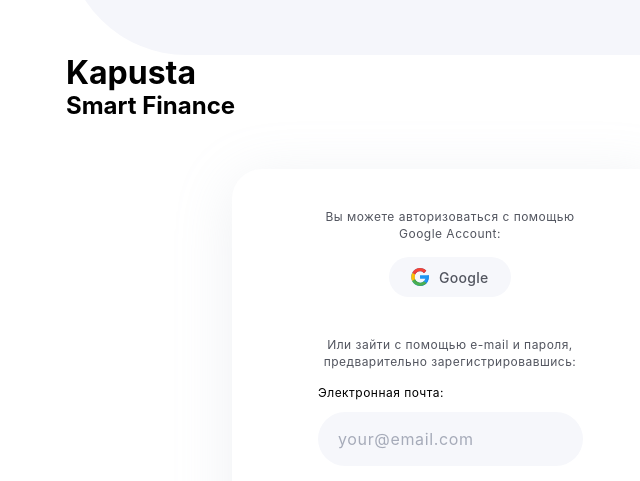
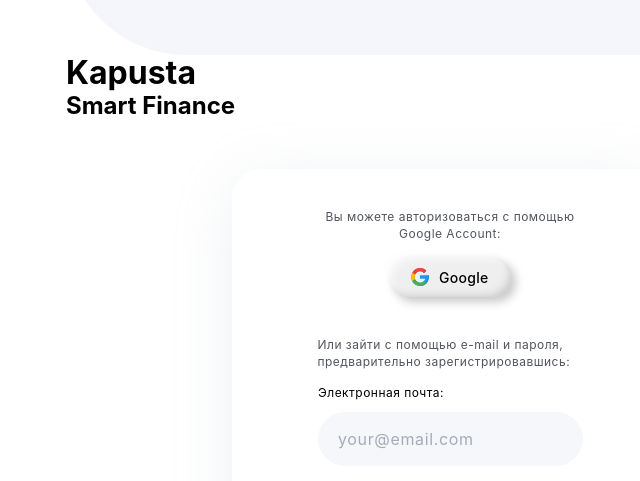
Before and after one commit to dzhafarovm/money-tracker, a React (Create React App) app: page / in a window 1280 px wide. Shown: the part 471-952 px from the top of the page, without its empty margins (24-664 px from the left). Built offline with nearby package versions, Linux system fonts and the light colour scheme.

Commit message:
update AuthForm style

```diff
--- a/src/components/AuthForm/AuthForm.jsx
+++ b/src/components/AuthForm/AuthForm.jsx
@@ -8,7 +8,6 @@
 import sprite from 'components/images/sprite.svg';
 
 const FormSchema = Yup.object().shape({
-
   email: Yup.string().email().required('Это обязательное поле'),
   password: Yup.string()
     .required('Это обязательное поле')
@@ -19,23 +18,31 @@
   email: '',
   password: '',
 };
-console.log(ErrorMessage);
 
 const AuthForm = () => {
   const dispatch = useDispatch();
 
-  // const handleReset = {
+  const formSubmit = ({ email, password }) => {
+    if (email.trim() === '' || password.trim() === '') {
+      return;
+    }
 
-  // }
+    dispatch(authOperations.logIn({ email, password }));
+  };
+
+  const butRegClick = ({ email, password }) => {
+    if (email.trim() === '' || password.trim() === '') {
+      return;
+    }
+
+    dispatch(authOperations.register({ email, password }));
+  };
 
   return (
     <Formik
       initialValues={initialValues}
       validationSchema={FormSchema}
-      onSubmit={({ email, password }) => {
-        dispatch(authOperations.logIn({ email, password }));
-        // onReset = { handleReset }
-      }}
+      onSubmit={formSubmit}
     >
       {formik => {
         const { validateForm, values, handleChange, isValid } = formik;
@@ -43,23 +50,28 @@
         return (
           <div className={style.container}>
             <h4 className={style.auth}>
-              {' '}
               Вы можете авторизоваться с помощью <br /> Google Account:
             </h4>
+
             <button className={style.googleAuthButton}>
               <svg className={style.googleIcon} width="18" height="18">
                 <use href={`${sprite}#google`}></use>
               </svg>
               <span className={style.googletext}>Google</span>
             </button>
-            <h4 className={style.auth}>
-              {' '}
+
+            <h4 className={`${style.auth} ${style.authTittle}`}>
               Или зайти с помощью e-mail и пароля, <br />
               предварительно зарегистрировавшись:
             </h4>
+
             <Form>
               <div className={style.formRow}>
-                <label className={style.formRowTitle}> <span className={style.asterisk}>{!isValid &&'*'}</span>Электронная почта:</label>
+                <label className={style.formRowTitle}>
+                  <span className={style.asterisk}>{!isValid && '*'}</span>
+                  Электронная почта:
+                </label>
+
                 <Field
                   value={values.email}
                   type="text"
@@ -78,7 +90,11 @@
               </div>
 
               <div className={style.formRow}>
-                <label className={style.formRowTitle}><span className={style.asterisk}>{!isValid &&'*'}</span>Пароль:</label>
+                <label className={style.formRowTitle}>
+                  <span className={style.asterisk}>{!isValid && '*'}</span>
+                  Пароль:
+                </label>
+
                 <Field
                   value={values.password}
                   type="password"
@@ -95,6 +111,7 @@
                   className={style.error}
                 />
               </div>
+
               <div className={style.authButtons}>
                 <button type="submit" className={style.btn}>
                   ВOЙТИ
@@ -105,7 +122,7 @@
                   className={style.btn}
                   onClick={() =>
                     validateForm().then(() => {
-                      dispatch(authOperations.register(values));
+                      butRegClick(values);
                     })
                   }
                 >
--- a/src/components/AuthForm/AuthForm.module.css
+++ b/src/components/AuthForm/AuthForm.module.css
@@ -25,6 +25,10 @@
     margin: auto;
   }
 
+  .authTittle {
+    text-align: left;
+  }
+
   .googleAuthButton {
     font-weight: 500;
     font-size: 14px;
@@ -36,12 +40,19 @@
     width: 122px;
     height: 40px;
     border-radius: 26px;
-    /* display: block; */
-    /* padding: 0; */
     margin: auto;
     margin-top: 24px;
     padding: 0px;
     background-color: #f6f7fb;
+
+    box-shadow: 5px 5px 10px #c9c9c9, inset -5px -5px 8px -4px #c9c9c9,
+      -5px -5px 10px #fdfdfd, inset 5px 5px 8px -4px #fdfdfd;
+  }
+
+  .googleAuthButton:active {
+    box-shadow: 5px 5px 10px #c9c9c9, inset -5px -5px 8px -4px #c9c9c9,
+      inset -6px -6px 8px 0 #fdfdfd, -5px -5px 10px #fdfdfd,
+      inset 5px 5px 8px -4px #fdfdfd, inset 6px 6px 8px 0 #c9c9c9;
   }
 
   .googleIcon {
@@ -69,7 +80,6 @@
     text-align: left;
     /* vertical-align: center; */
     letter-spacing: 0.04em;
-
     margin-bottom: 12px;
   }
 
@@ -83,7 +93,6 @@
     line-height: 1.6;
     text-align: left;
     letter-spacing: 0.04em;
-    /* padding-left: 20px; */
     padding: auto;
     color: var(--grey-color);
     background-color: #f6f7fb;
@@ -122,16 +131,17 @@
     padding: 0px;
     margin: 0px;
     margin-right: 15px;
-    /* cursor: pointer; */
+    cursor: pointer;
     color: var(--primary-text-color);
     background-color: var(--secondary-bcg-color);
-    /* background-color: var(--accent-color); */
+    transition-property: color, background-color;
+    transition-duration: 250ms;
+    transition-timing-function: ease-in-out;
   }
 
   .btn:hover {
-    color: white;
+    color: var(--white-color);
     background-color: var(--accent-color);
-    transform: scale(1.2);
   }
 
   .formRow {
--- a/src/redux/auth/auth-operations.jsx
+++ b/src/redux/auth/auth-operations.jsx
@@ -20,7 +20,9 @@
     toast.success('Вы зарегистрированы');
     return data;
   } catch (error) {
-    toast.error('Пользователь с такми email уже зарегистрирован');
+    toast.error(
+      'Пользователь с такми email уже зарегистрирован или введите правильный пароль',
+    );
     console.log(error);
   }
 });
```
